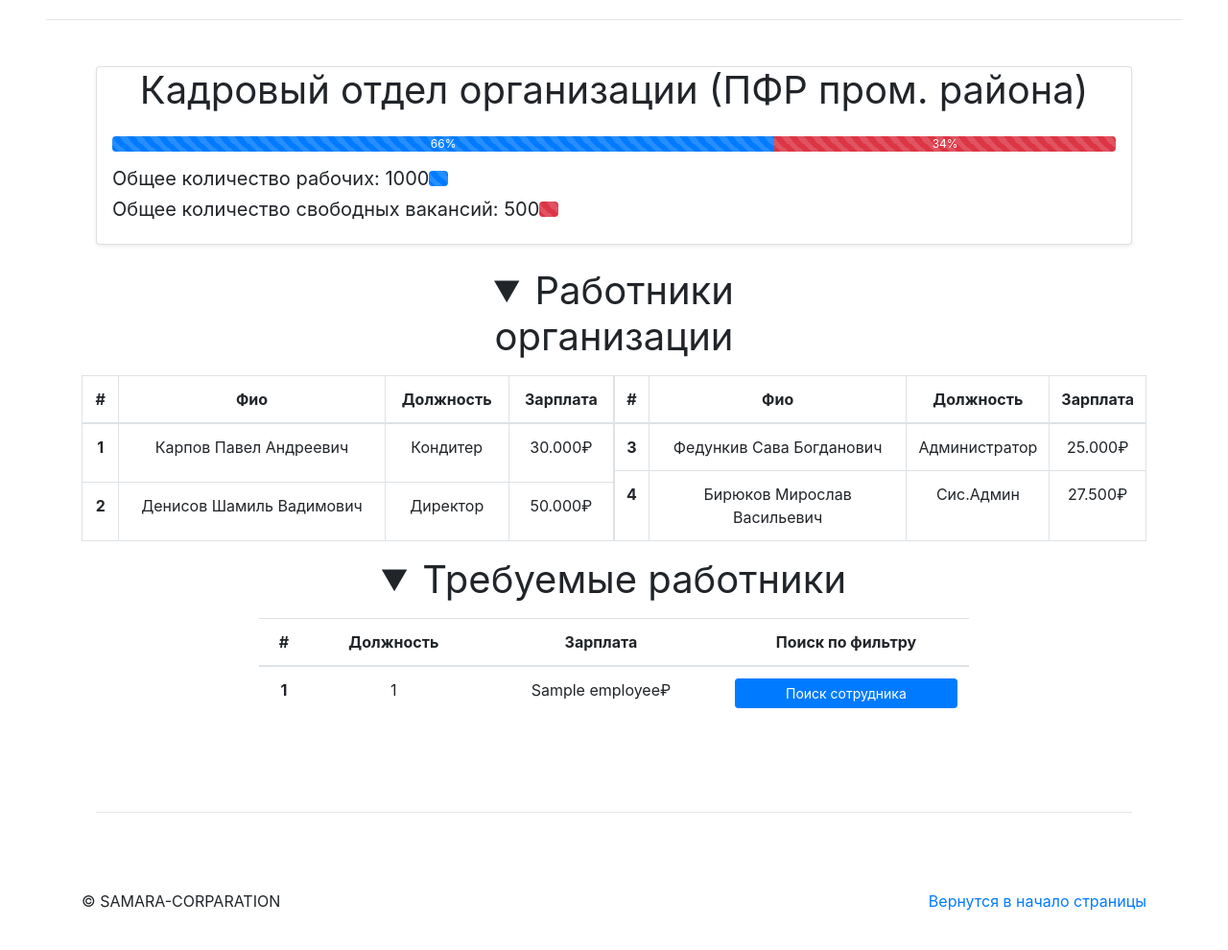
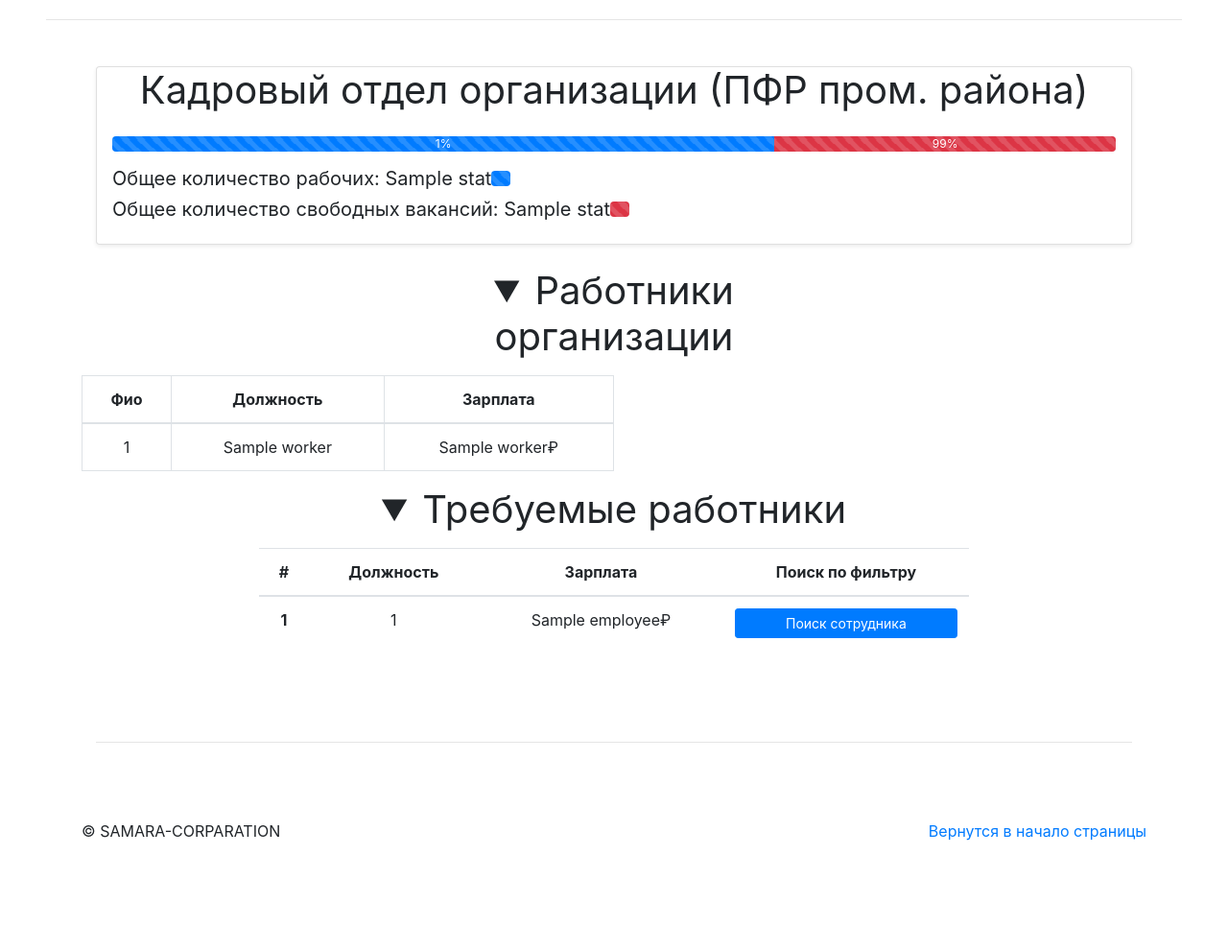
Before and after one commit to AlexandrovRoman/GosRab, a Python web app: template templates/organization.html in a window 1280 px wide. Shown: the part 76-1066 px from the top of the page at 96% size. After the commit the page ends 952 px from the top, so only its background shows below. Run offline with Jinja, Linux system fonts and the light colour scheme; the template is opened without the code that fills it: most values are stand-ins (such as "Sample title", 1, 10 or a date in 2020); some libraries are stand-ins or nearby versions.

Commit message:
Переход к определённой огранизации

```diff
--- a/templates/organization.html
+++ b/templates/organization.html
@@ -7,16 +7,22 @@
         <div class="col-11 col-sm-11 col-md-6 col-lg-5 col-xl-12">
             <div class="card mb-4 shadow-sm">
                 <h1 class="card-text font-weight-normal text-center">Кадровый отдел организации (ПФР пром. района)</h1>
+                {% if (stats[0] + stats[1]) != 0 %}
+                    {% set percent = 100 * stats[0] // (stats[0] + stats[1]) %}
+                {% else %}
+                    {% set percent = 0 %}
+                {% endif %}
+
                 <div class="progress m-3">
                     <div class="progress-bar progress-bar-striped progress-bar-animated" role="progressbar"
-                         style="width: 66%" aria-valuenow="66" aria-valuemin="0" aria-valuemax="100">66%
+                         style="width: 66%" aria-valuenow="66" aria-valuemin="0" aria-valuemax="100">{{ percent }}%
                     </div>
                     <div class="progress-bar progress-bar-striped progress-bar-animated bg-danger" role="progressbar"
-                         style="width: 34%" aria-valuenow="34" aria-valuemin="0" aria-valuemax="100">34%
+                         style="width: 34%" aria-valuenow="34" aria-valuemin="0" aria-valuemax="100">{{ 100 - percent }}%
                     </div>
                 </div>
                 <div class="row mx-3">
-                    <h5 class="card-text font-weight-normal">Общее количество рабочих: 1000</h5>
+                    <h5 class="card-text font-weight-normal">Общее количество рабочих: {{stats[0]}}</h5>
                     <div class="progress mt-1" style="width: 20px">
                         <div class="progress-bar progress-bar-striped progress-bar-animated" role="progressbar"
                              style="width: 100%">
@@ -24,7 +30,7 @@
                     </div>
                 </div>
                 <div class="row mx-3">
-                    <h5 class="card-text font-weight-normal mb-4">Общее количество свободных вакансий: 500</h5>
+                    <h5 class="card-text font-weight-normal mb-4">Общее количество свободных вакансий: {{ stats[1] }}</h5>
                     <div class="progress mt-1" style="width: 20px">
                         <div class="progress-bar progress-bar-striped progress-bar-animated bg-danger"
                              role="progressbar" style="width: 100%"></div>
@@ -38,51 +44,49 @@
                 <table class="table table-hover table-bordered col-md-6">
                     <thead>
                     <tr>
-                    <th scope="col">#</th>
+{#                    <th scope="col">#</th>#}
                     <th scope="col">Фио</th>
                     <th scope="col">Должность</th>
                     <th scope="col">Зарплата</th>
                     </tr>
                     </thead>
                     <tbody>
-                    <tr>
-                        <th scope="row">1</th>
-                        <td>Карпов Павел Андреевич</td>
-                        <td>Кондитер</td>
-                        <td>30.000₽</td>
+                    {% for worker in workers %}
+                        <tr>
+{#                        <th scope="row">1</th>#}
+                        <td>{{ worker[0] }}</td>
+                        <td>{{ worker[1] }}</td>
+                        <td>{{ worker[2] }}₽</td>
                     </tr>
-                    <tr>
-                        <th scope="row">2</th>
-                        <td>Денисов Шамиль Вадимович</td>
-                        <td>Директор</td>
-                        <td>50.000₽</td>
-                    </tr>
+
+                    {% endfor %}
+
                     </tbody>
                 </table>
-                <table class="table table-hover table-bordered col-md-6">
-                    <thead>
-                    <tr>
-                    <th scope="col">#</th>
-                    <th scope="col">Фио</th>
-                    <th scope="col">Должность</th>
-                    <th scope="col">Зарплата</th>
-                    </tr>
-                    </thead>
-                    <tbody>
-                    <tr>
-                        <th scope="row">3</th>
-                        <td>Федункив Сава Богданович</td>
-                        <td>Администратор</td>
-                        <td>25.000₽</td>
-                    </tr>
-                    <tr>
-                        <th scope="row">4</th>
-                        <td>Бирюков Мирослав Васильевич</td>
-                        <td>Сис.Админ</td>
-                        <td>27.500₽</td>
-                    </tr>
-                    </tbody>
-                </table>
+{#                <table class="table table-hover table-bordered col-md-6">#}
+{#                    <thead>#}
+{#                    <tr>#}
+{#                    <th scope="col">#</th>#}
+{#                    <th scope="col">Фио</th>#}
+{#                    <th scope="col">Должность</th>#}
+{#                    <th scope="col">Зарплата</th>#}
+{#                    </tr>#}
+{#                    </thead>#}
+{#                    <tbody>#}
+{#                    <tr>#}
+{#                        <th scope="row">3</th>#}
+{#                        <td>Федункив Сава Богданович</td>#}
+{#                        <td>Администратор</td>#}
+{#                        <td>25.000₽</td>#}
+{#                    </tr>#}
+{#                    <tr>#}
+{#                        <th scope="row">4</th>#}
+{#                        <td>Бирюков Мирослав Васильевич</td>#}
+{#                        <td>Сис.Админ</td>#}
+{#                        <td>27.500₽</td>#}
+{#                    </tr>#}
+{#                    </tbody>#}
+{#                </table>#}
             </div>
             </details>
 
--- a/templates/personnel.html
+++ b/templates/personnel.html
@@ -77,7 +77,7 @@
                                 </div>
                             </div>
                             <div class="d-flex justify-content-center align-items-center">
-                                <p><a class="btn btn-lg btn-block btn-outline-primary" href="/users/profile/personnel/organization" role="button">Перейти к
+                                <p><a class="btn btn-lg btn-block btn-outline-primary" href="/users/profile/personnel/organization?organization={{ company[3] }}" role="button">Перейти к
                                     организации</a></p>
                             </div>
                         </div>
--- a/users/views.py
+++ b/users/views.py
@@ -92,8 +92,10 @@ def job():
 
 
 def organization():
-    return render_template("organization.html", required_employees=enumerate([('Кондитер', 30000),
-                                                                              ('Директор', 50000)], 1))
+    organization_info = current_user.get_organization(request.args.get('organization'))
+    if organization_info is None:
+        return 'Нет доступа'
+    return render_template("organization.html", **organization_info)
 
 
 def add_organization():
```
Also changed, not shown: users/models.py (+17 -4 lines).
